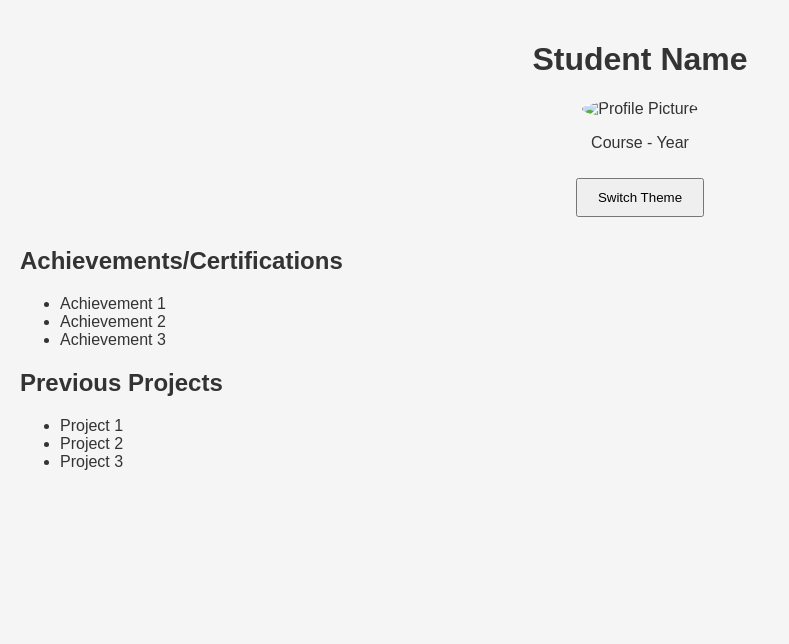
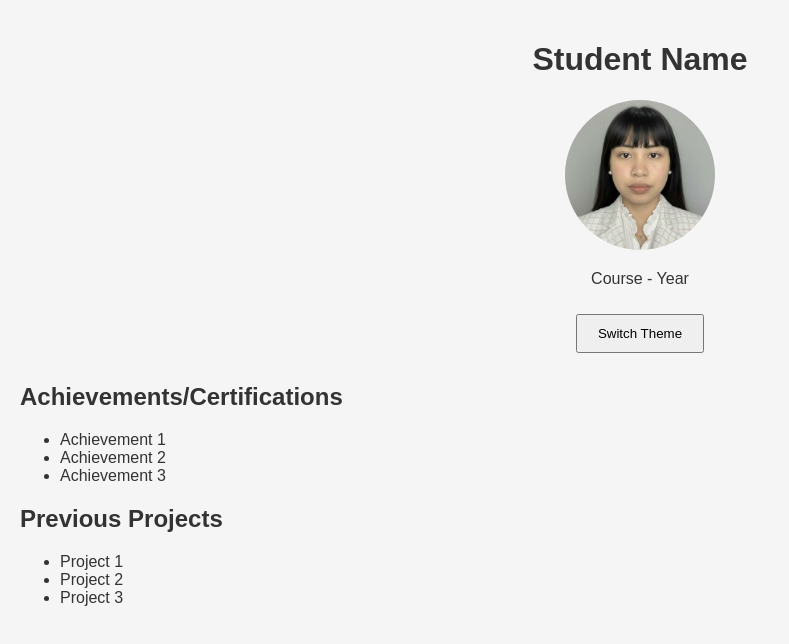
Before and after one commit to kirauy/portfolio, a plain HTML site: page index.html in a window 1280 px wide. Shown: the whole page, without its empty margins (0-789 px from the left). Drawn offline with Linux system fonts and the light colour scheme.

Commit message:
Update index.html

```diff
--- a/index.html
+++ b/index.html
@@ -9,7 +9,7 @@
    <body>
       <header>
          <h1 id="name">Student Name</h1>
-         <img src="profile.jpg" alt="Profile Picture" id="profile-img">
+         <img src="image.png" alt="Profile Picture" id="profile-img">
          <p id="course-year">Course - Year</p>
          <button id="theme-toggle">Switch Theme</button>
       </header>
```
